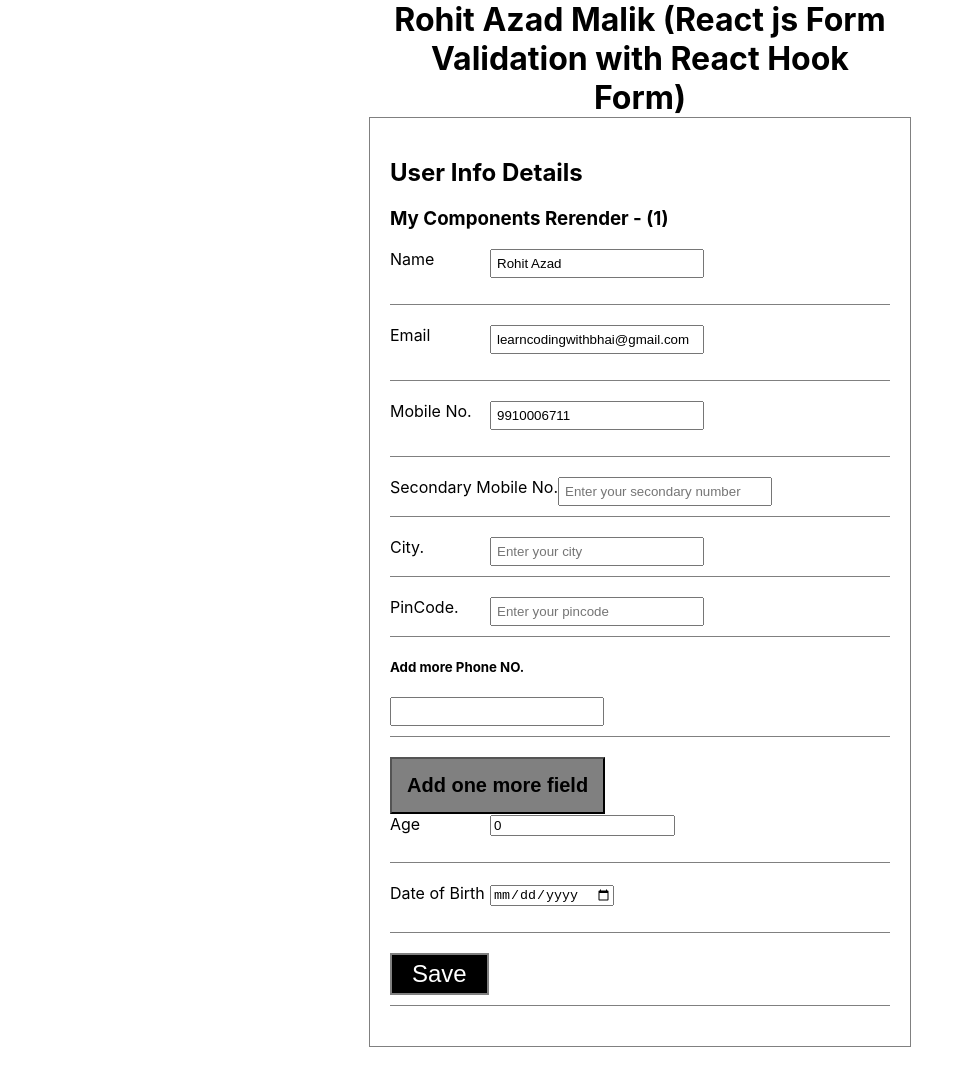
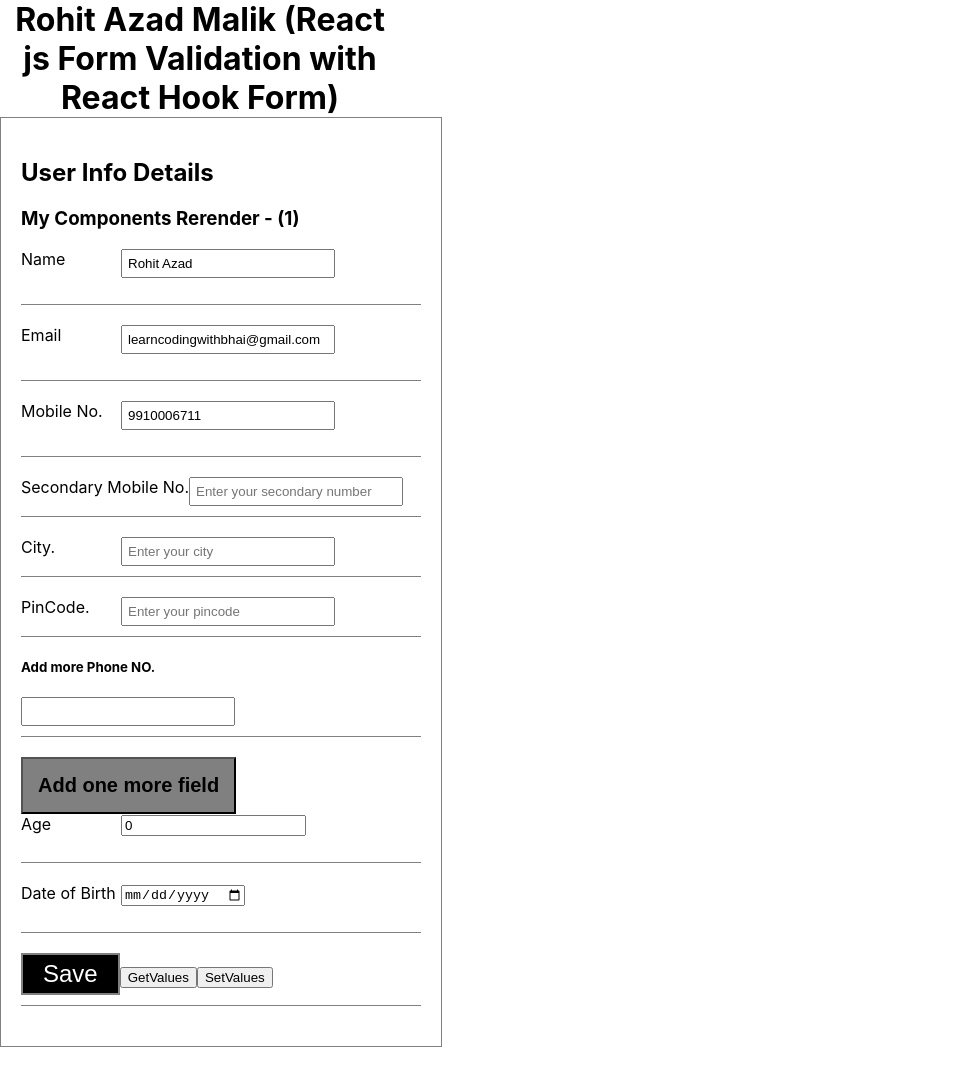
Before and after one commit to rohitazad/react-hook-form, a React (Create React App) app: page / in a window 1280 px wide. Shown: the top 1086 px of the page, without its empty margins (0-974 px from the left). Before the commit the page ends 1047 px from the top, so only its background shows below. Built offline with nearby package versions, Linux system fonts and the light colour scheme.

Commit message:
Tourchfields and dirtyfields isdirty fiedl do

```diff
--- a/src/App.css
+++ b/src/App.css
@@ -1,6 +1,9 @@
+body{
+  padding-bottom:250px;
+}
 .userFrom{
-  margin:0 auto;
-  width: 500px;
+  margin:0;
+  width: 400px;
   border:solid 1px gray;
   padding:20px;
 }
@@ -42,8 +45,8 @@ input[type=email]{
   font-size:20px;
 }
 h1{
-  margin:0 auto;
-  width: 500px;
+  margin:0;
+  width: 400px;
   text-align: center;
 
 }
--- a/src/Components/UserinfoArray.js
+++ b/src/Components/UserinfoArray.js
@@ -20,7 +20,10 @@ const UserInfoArray = ()=>{
             dateOfBirth: new Date()
         }
     })
-    const {register, control, handleSubmit, watch, formState:{errors}} = form;
+    const {register, control, handleSubmit, watch, getValues, setValue, formState:{errors, touchedFields, dirtyFields, isDirty}} = form;
+
+    console.log({touchedFields, dirtyFields, isDirty});
+
     const {fields, append, remove } = useFieldArray({
         name:'anoterPhoneNo',
         control
@@ -30,13 +33,30 @@ const UserInfoArray = ()=>{
         console.log('form submit', data);
 
     }
+    const hangelGetValues = ()=>{
+        const formValue = getValues(["name","email","address.city","address.pincode"]);
+        console.log('formValue',formValue)
+    }
+    const hangelSetValues = ()=>{
+        setValue("name","",{
+            shouldValidate:true,
+            shouldDirty:true,
+            shouldTouch:true
+        })
+        setValue("email","",
+        {
+            shouldValidate:true,
+            shouldDirty:true,
+            shouldTouch:true
+        })
+    }
     // const formWatch = watch();
-    useEffect(()=>{
-       const subscription =  watch((data)=>{
-            return console.log('data', data)
-        })
-        return ()=> subscription.unsubscribe();
-    }, [watch])
+    // useEffect(()=>{
+    //    const subscription =  watch((data)=>{
+    //         return console.log('data', data)
+    //     })
+    //     return ()=> subscription.unsubscribe();
+    // }, [watch])
     componentRerender ++;
     return (
         <>
@@ -165,6 +185,8 @@ const UserInfoArray = ()=>{
 
                     <div className='fromGroup'>
                         <input type="submit" value="Save" />
+                        <button type="button" onClick={hangelGetValues}>GetValues</button>
+                        <button type="button" onClick={hangelSetValues}>SetValues</button>
                     </div>
 
                 </form>
```
